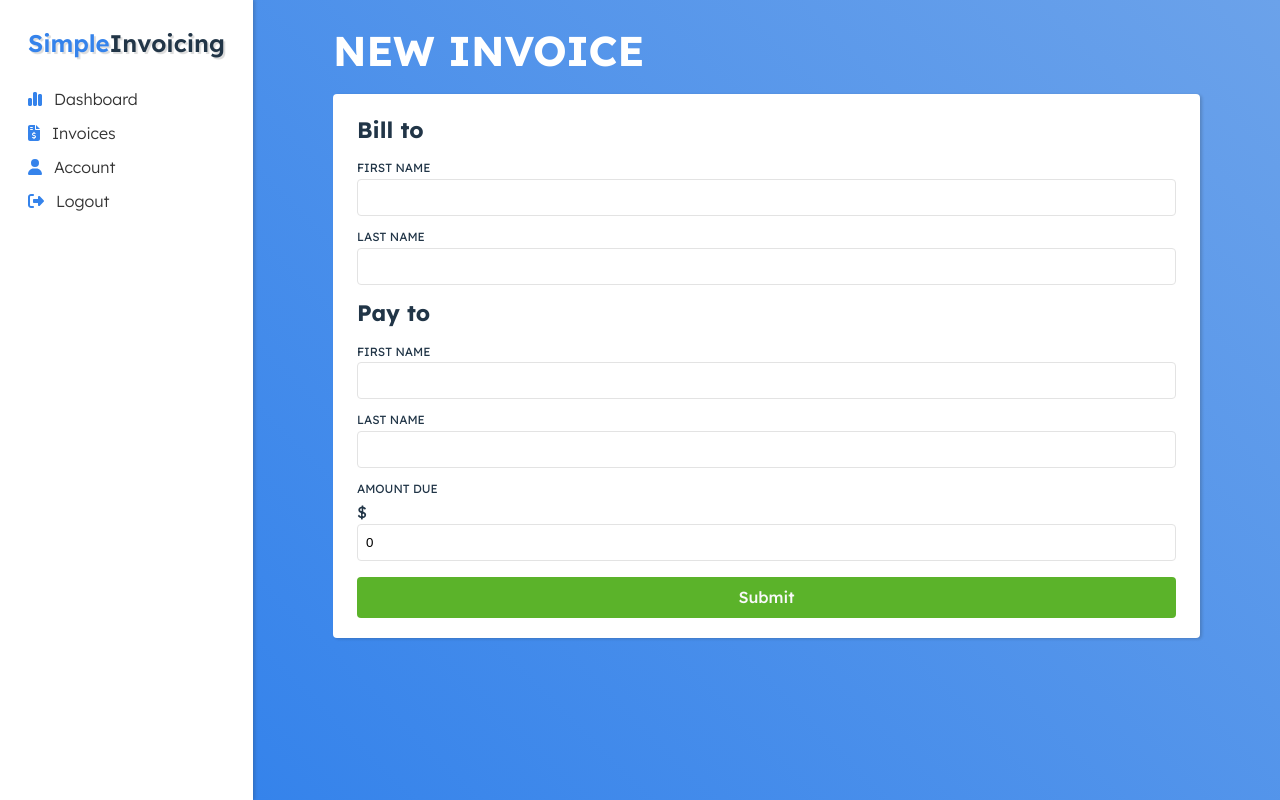
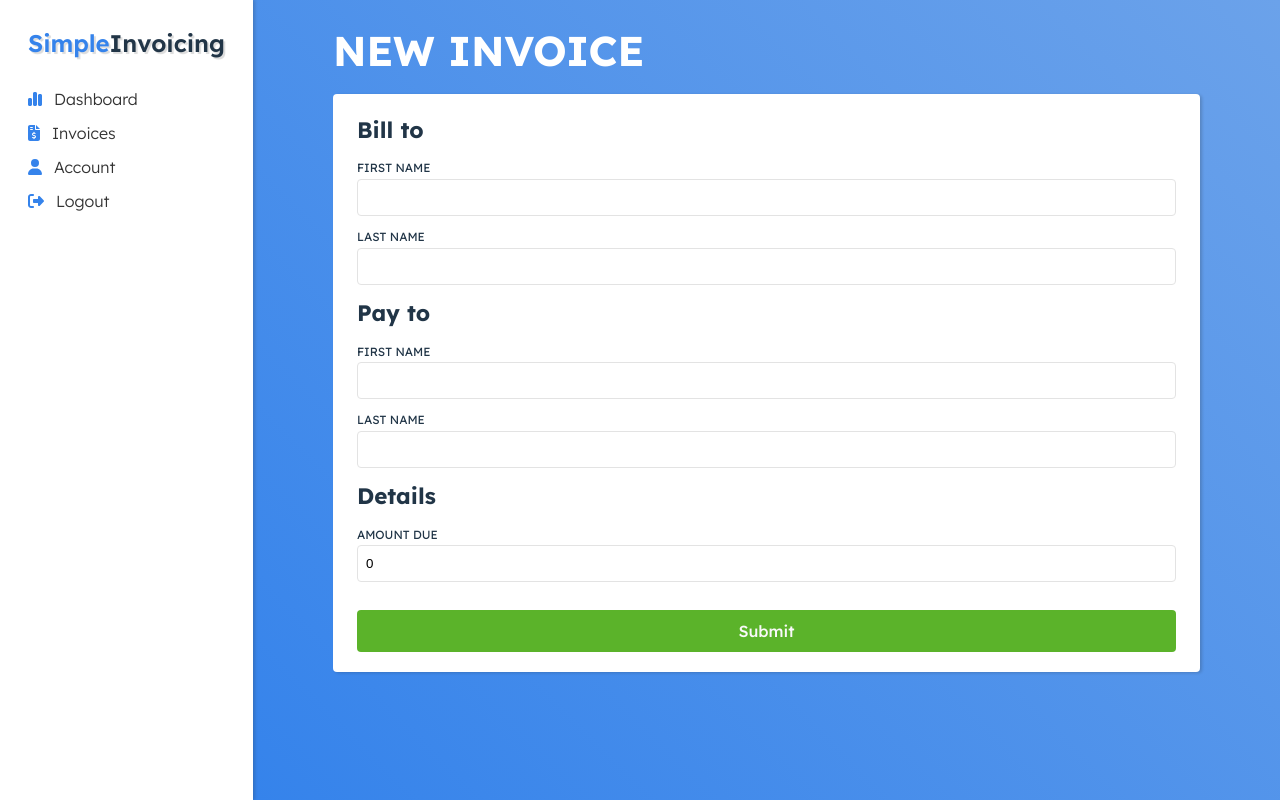
Before and after one commit to beeker1121/dddstructure-frontend, a Vue app: page /dashboard/invoice in a window 1280 px wide. Built offline with nearby package versions, Linux system fonts and the light colour scheme; sample sign-in values are in the browser's storage.

Commit message:
Added details header to invoice create/edit page

```diff
--- a/src/views/dashboard/invoice.vue
+++ b/src/views/dashboard/invoice.vue
@@ -111,9 +111,13 @@ const create = () => {
                         </div>
                     </div>
 
-                    <div class="field">
-                        <label for="amount-due">Amount Due</label>
-                        $<input id="amount-due" type="number" placeholder="" v-model="invoice.amount_due" />
+                    <div class="details">
+                        <h3>Details</h3>
+
+                        <div class="field">
+                            <label for="amount-due">Amount Due</label>
+                            <input id="amount-due" type="number" placeholder="" v-model="invoice.amount_due" />
+                        </div>
                     </div>
 
                     <button class="green" @click="create">Submit</button>
@@ -154,7 +158,7 @@ const create = () => {
         border-radius: 4px;
         box-shadow: 2px 1px 3px 0 rgba(37, 37, 37, 0.2);
 
-        .bill-to, .pay-to {
+        .bill-to, .pay-to, .details {
             margin: 0 0 12px 0;
 
             h3 {
```
